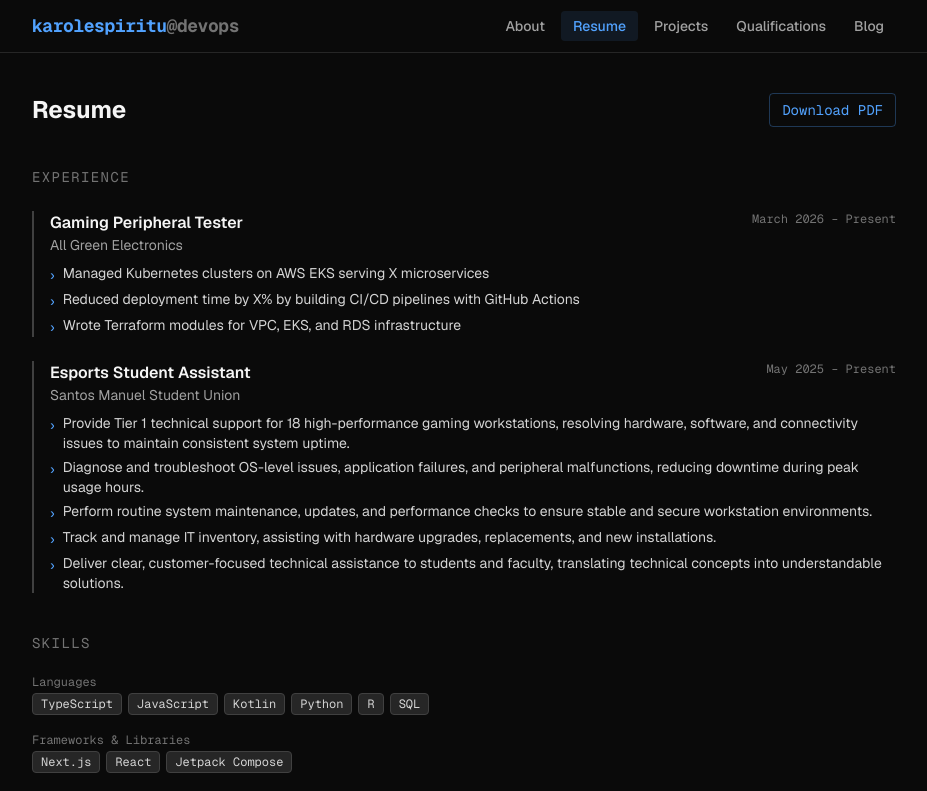
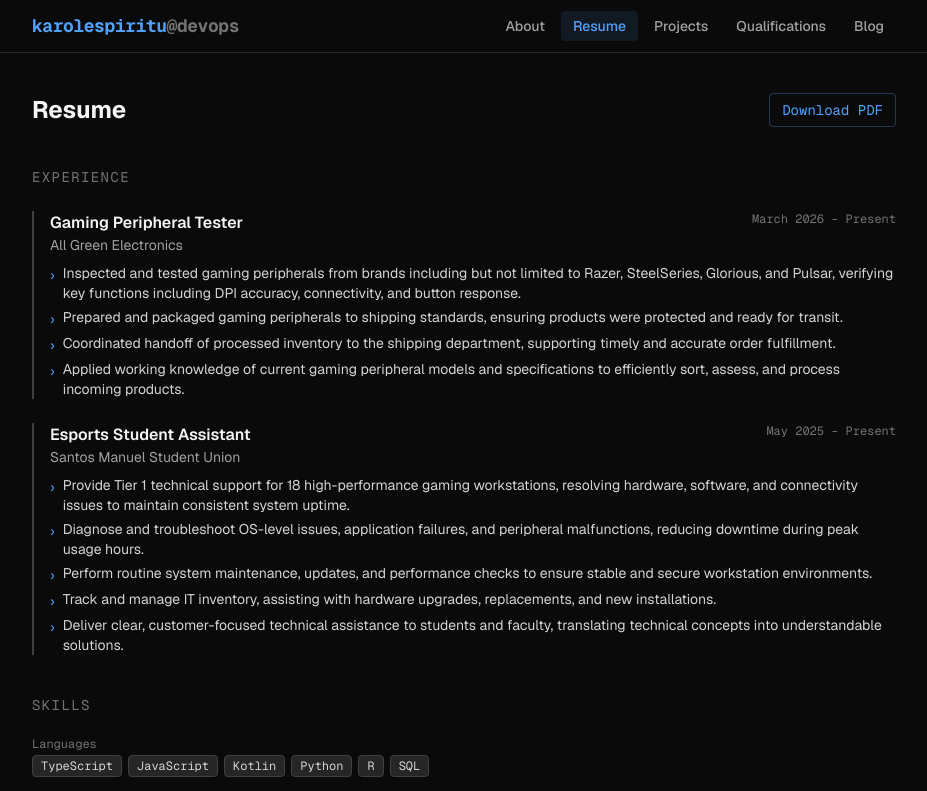
Before and after one commit to kayspadess/WebsitePortfolio, a Next.js app: page /resume in a window 1280 px wide. Shown: the top 791 px of the page, without its empty margins (176-1103 px from the left). Built offline with nearby package versions, Linux system fonts and the light colour scheme.

Commit message:
modfied experience

```diff
--- a/app/resume/page.tsx
+++ b/app/resume/page.tsx
@@ -4,9 +4,10 @@ const experience = [
     role: "Gaming Peripheral Tester",
     period: "March 2026 – Present",
     bullets: [
-      "Managed Kubernetes clusters on AWS EKS serving X microservices",
-      "Reduced deployment time by X% by building CI/CD pipelines with GitHub Actions",
-      "Wrote Terraform modules for VPC, EKS, and RDS infrastructure",
+      "Inspected and tested gaming peripherals from brands including but not limited to Razer, SteelSeries, Glorious, and Pulsar, verifying key functions including DPI accuracy, connectivity, and button response.",
+      "Prepared and packaged gaming peripherals to shipping standards, ensuring products were protected and ready for transit.",
+      "Coordinated handoff of processed inventory to the shipping department, supporting timely and accurate order fulfillment.",
+      "Applied working knowledge of current gaming peripheral models and specifications to efficiently sort, assess, and process incoming products.",
     ],
   },
   {
```
